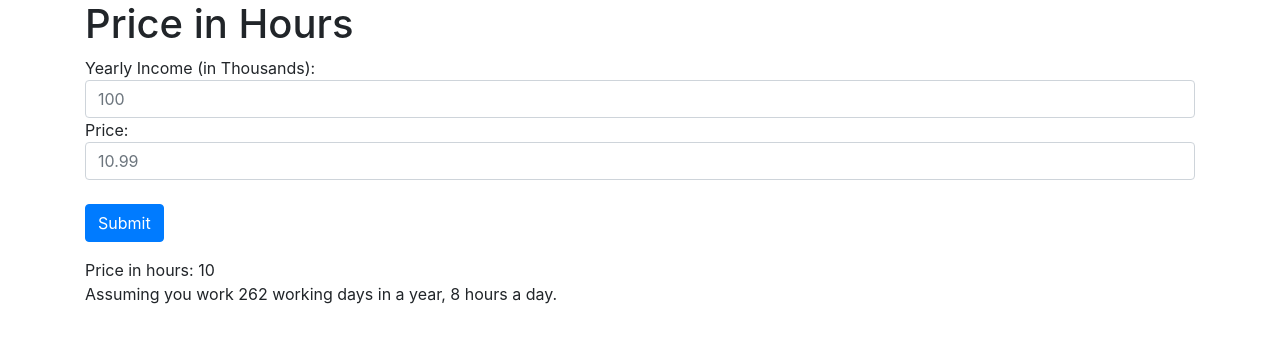
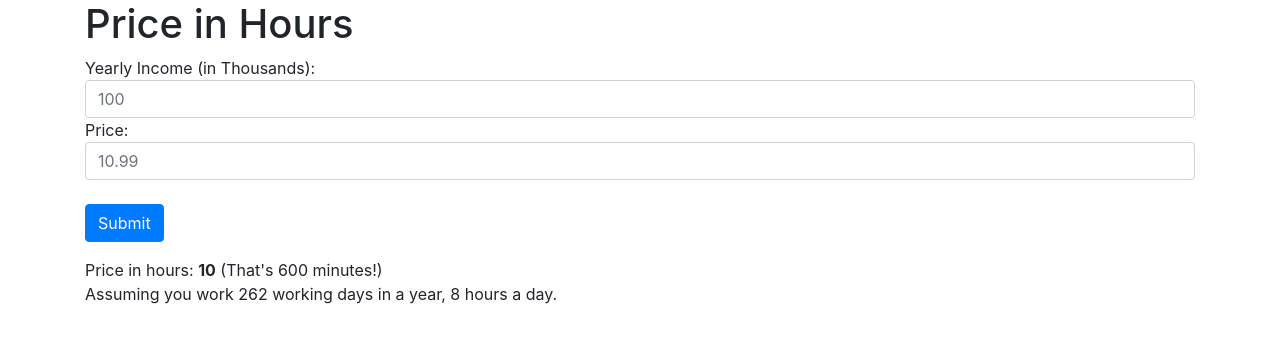
Before and after one commit to tianle91/manhour-price-app, a Flask app: template templates/index.html in a window 1280 px wide. Shown: the part 56-399 px from the top of the page. Run offline with Flask 2, Linux system fonts and the light colour scheme; the template is opened without the code that fills it: most values are stand-ins (such as "Sample title", 1, 10 or a date in 2020); some libraries are stand-ins or nearby versions.

Commit message:
Update index.html

```diff
--- a/templates/index.html
+++ b/templates/index.html
@@ -15,7 +15,7 @@
     </div>
 </form>
 
-Price in hours: {{ price_in_hours }}
+Price in hours: <b>{{ price_in_hours }}</b> (That's {{ price_in_hours*60 }} minutes!)
 
 <br>
 Assuming you work 262 working days in a year, 8 hours a day.
```
